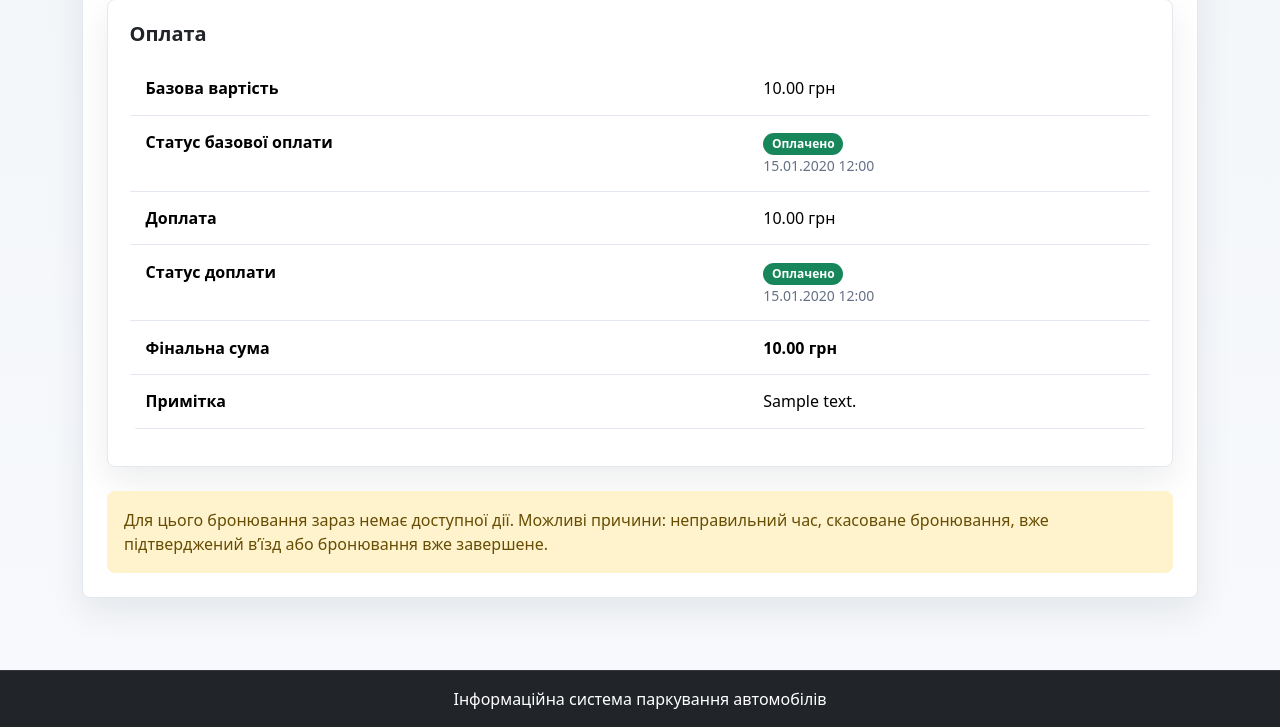
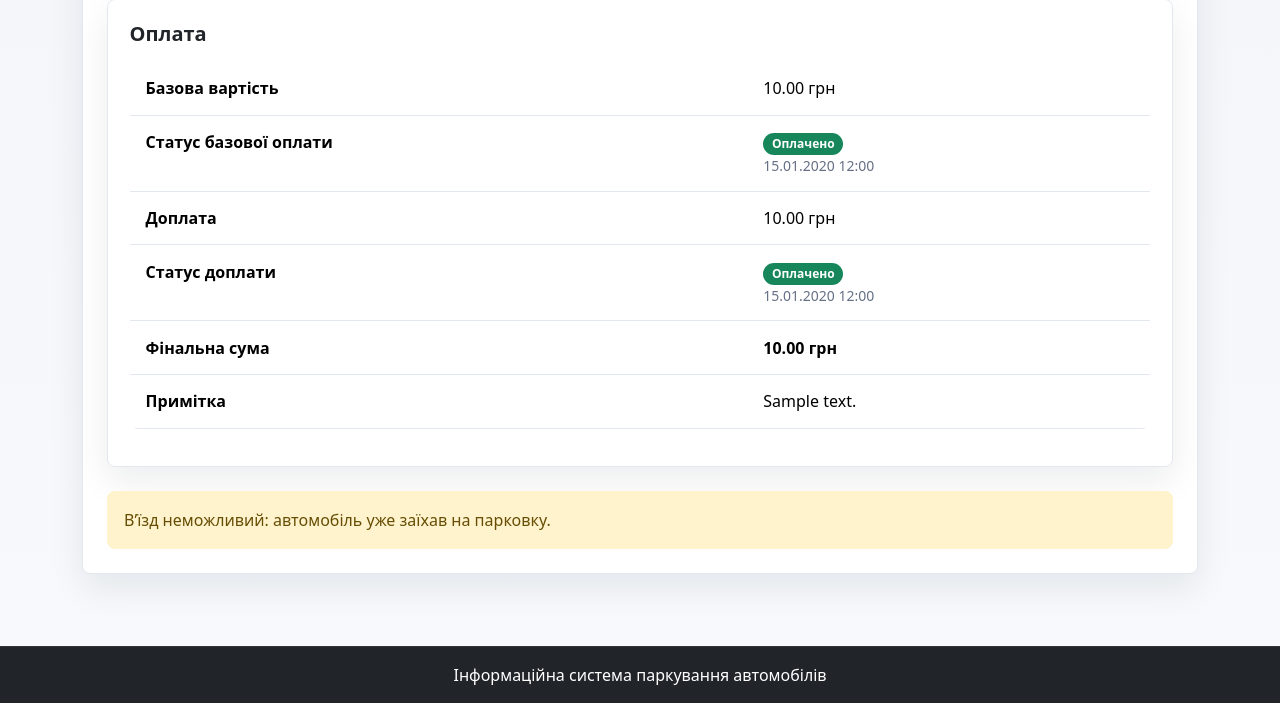
Before and after one commit to kaolinhida/parking-system, a Django app: page /access-control/reservation/00000000-0000-0000-0000-000000000001/ in a window 1280 px wide. Shown: the part 950-1677 px from the top of the page. After the commit the page ends 1653 px from the top, so only its background shows below. Run offline with Django 5.2, Linux system fonts and the light colour scheme; a user stored in the database is signed in; data comes from the database, SQL or seed files in the repository; tables that the repository leaves empty hold one stand-in row (values such as "Sample post").

Commit message:
Improve access control denial messages

```diff
--- a/access_control/views.py
+++ b/access_control/views.py
@@ -20,6 +20,54 @@ def create_access_log(reservation, access_token, action, result, message, user):
         message=message,
         performed_by=performed_by,
     )
+
+
+QR_NOT_FOUND_MESSAGE = 'QR-код не знайдено: бронювання за цим кодом не існує.'
+
+
+def get_check_in_unavailable_reason(reservation, now):
+    if reservation.status == Reservation.STATUS_CANCELLED:
+        return 'В’їзд неможливий: бронювання скасоване.'
+
+    if reservation.status == Reservation.STATUS_COMPLETED:
+        return 'В’їзд неможливий: бронювання вже завершене.'
+
+    if reservation.check_in_time is not None or reservation.status == Reservation.STATUS_CHECKED_IN:
+        return 'В’їзд неможливий: автомобіль уже заїхав на парковку.'
+
+    if reservation.status != Reservation.STATUS_ACTIVE:
+        return 'В’їзд неможливий: бронювання не є активним.'
+
+    if now < reservation.start_time:
+        return 'В’їзд неможливий: бронювання ще не почалося.'
+
+    if now > reservation.end_time:
+        return 'В’їзд неможливий: час бронювання вже завершився.'
+
+    return 'В’їзд неможливий: поточний час не входить у період бронювання.'
+
+
+def get_check_out_unavailable_reason(reservation):
+    if reservation.status == Reservation.STATUS_CANCELLED:
+        return 'Виїзд неможливий: бронювання скасоване.'
+
+    if reservation.status == Reservation.STATUS_COMPLETED or reservation.check_out_time is not None:
+        return 'Виїзд неможливий: бронювання вже завершене.'
+
+    if reservation.check_in_time is None:
+        return 'Виїзд неможливий: автомобіль ще не заїхав, тому виїзд неможливий.'
+
+    if reservation.status != Reservation.STATUS_CHECKED_IN:
+        return 'Виїзд неможливий: автомобіль не перебуває на парковці.'
+
+    return 'Виїзд неможливий для поточного стану бронювання.'
+
+
+def get_scan_unavailable_reason(reservation, now):
+    if reservation.status == Reservation.STATUS_CHECKED_IN:
+        return get_check_out_unavailable_reason(reservation)
+
+    return get_check_in_unavailable_reason(reservation, now)
 
 
 @gate_access_required
@@ -118,7 +166,7 @@ def reservation_detail(request, access_token):
             access_token=access_token,
             action=AccessLog.ACTION_SCAN,
             result=AccessLog.RESULT_DENIED,
-            message='Спроба перевірити QR-код, для якого не знайдено бронювання.',
+            message=QR_NOT_FOUND_MESSAGE,
             user=request.user,
         )
 
@@ -162,7 +210,7 @@ def reservation_detail(request, access_token):
         log_message = 'QR-код перевірено. Автомобіль перебуває на парковці, доступне підтвердження виїзду.'
     else:
         log_result = AccessLog.RESULT_DENIED
-        log_message = 'QR-код перевірено, але для бронювання зараз немає доступної дії.'
+        log_message = f'QR-код перевірено. {get_scan_unavailable_reason(reservation, now)}'
 
     create_access_log(
         reservation=reservation,
@@ -180,6 +228,7 @@ def reservation_detail(request, access_token):
         'now': now,
         'can_check_in': can_check_in,
         'can_check_out': can_check_out,
+        'access_unavailable_reason': None if log_result != AccessLog.RESULT_DENIED else get_scan_unavailable_reason(reservation, now),
         'overtime_hours': overtime_hours,
         'overtime_fee': overtime_fee,
         'final_price': final_price,
@@ -201,10 +250,10 @@ def check_in(request, access_token):
             access_token=access_token,
             action=AccessLog.ACTION_CHECK_IN,
             result=AccessLog.RESULT_DENIED,
-            message='Спроба підтвердити в’їзд за неіснуючим QR-кодом.',
+            message=QR_NOT_FOUND_MESSAGE,
             user=request.user,
         )
-        messages.error(request, 'Бронювання за цим QR-кодом не знайдено.')
+        messages.error(request, QR_NOT_FOUND_MESSAGE)
         return redirect('access_control:home')
 
     if request.method != 'POST':
@@ -213,42 +262,45 @@ def check_in(request, access_token):
     now = timezone.now()
 
     if reservation.status != Reservation.STATUS_ACTIVE:
+        reason = get_check_in_unavailable_reason(reservation, now)
         create_access_log(
             reservation=reservation,
             access_token=access_token,
             action=AccessLog.ACTION_CHECK_IN,
             result=AccessLog.RESULT_DENIED,
-            message='В’їзд заборонено: бронювання не є активним.',
+            message=reason,
             user=request.user,
         )
 
-        messages.error(request, 'В’їзд неможливий: бронювання не є активним.')
+        messages.error(request, reason)
         return redirect('access_control:reservation_detail', access_token=access_token)
 
     if reservation.check_in_time is not None:
+        reason = get_check_in_unavailable_reason(reservation, now)
         create_access_log(
             reservation=reservation,
             access_token=access_token,
             action=AccessLog.ACTION_CHECK_IN,
             result=AccessLog.RESULT_DENIED,
-            message='В’їзд заборонено: в’їзд уже було підтверджено раніше.',
+            message=reason,
             user=request.user,
         )
 
-        messages.error(request, 'В’їзд уже було підтверджено раніше.')
+        messages.error(request, reason)
         return redirect('access_control:reservation_detail', access_token=access_token)
 
     if not (reservation.start_time <= now <= reservation.end_time):
+        reason = get_check_in_unavailable_reason(reservation, now)
         create_access_log(
             reservation=reservation,
             access_token=access_token,
             action=AccessLog.ACTION_CHECK_IN,
             result=AccessLog.RESULT_DENIED,
-            message='В’їзд заборонено: поточний час не входить у період бронювання.',
+            message=reason,
             user=request.user,
         )
 
-        messages.error(request, 'В’їзд неможливий: поточний час не входить у період бронювання.')
+        messages.error(request, reason)
         return redirect('access_control:reservation_detail', access_token=access_token)
 
     reservation.check_in_time = now
@@ -282,39 +334,41 @@ def check_out(request, access_token):
             access_token=access_token,
             action=AccessLog.ACTION_CHECK_OUT,
             result=AccessLog.RESULT_DENIED,
-            message='Спроба підтвердити виїзд за неіснуючим QR-кодом.',
+            message=QR_NOT_FOUND_MESSAGE,
             user=request.user,
         )
-        messages.error(request, 'Бронювання за цим QR-кодом не знайдено.')
+        messages.error(request, QR_NOT_FOUND_MESSAGE)
         return redirect('access_control:home')
 
     if request.method != 'POST':
         return redirect('access_control:reservation_detail', access_token=access_token)
 
     if reservation.status != Reservation.STATUS_CHECKED_IN:
+        reason = get_check_out_unavailable_reason(reservation)
         create_access_log(
             reservation=reservation,
             access_token=access_token,
             action=AccessLog.ACTION_CHECK_OUT,
             result=AccessLog.RESULT_DENIED,
-            message='Виїзд заборонено: автомобіль ще не позначено як такий, що заїхав.',
+            message=reason,
             user=request.user,
         )
 
-        messages.error(request, 'Виїзд неможливий: автомобіль ще не позначено як такий, що заїхав.')
+        messages.error(request, reason)
         return redirect('access_control:reservation_detail', access_token=access_token)
 
     if reservation.check_out_time is not None:
+        reason = get_check_out_unavailable_reason(reservation)
         create_access_log(
             reservation=reservation,
             access_token=access_token,
             action=AccessLog.ACTION_CHECK_OUT,
             result=AccessLog.RESULT_DENIED,
-            message='Виїзд заборонено: виїзд уже було підтверджено раніше.',
+            message=reason,
             user=request.user,
         )
 
-        messages.error(request, 'Виїзд уже було підтверджено раніше.')
+        messages.error(request, reason)
         return redirect('access_control:reservation_detail', access_token=access_token)
 
     now = timezone.now()
--- a/templates/access_control/reservation_detail.html
+++ b/templates/access_control/reservation_detail.html
@@ -248,9 +248,11 @@
                         </form>
                     {% else %}
                         <div class="alert alert-warning mb-0">
-                            Для цього бронювання зараз немає доступної дії.
-                            Можливі причини: неправильний час, скасоване бронювання,
-                            вже підтверджений в’їзд або бронювання вже завершене.
+                            {% if access_unavailable_reason %}
+                                {{ access_unavailable_reason }}
+                            {% else %}
+                                Для цього бронювання зараз немає доступної дії.
+                            {% endif %}
                         </div>
                     {% endif %}
                 </div>
```
